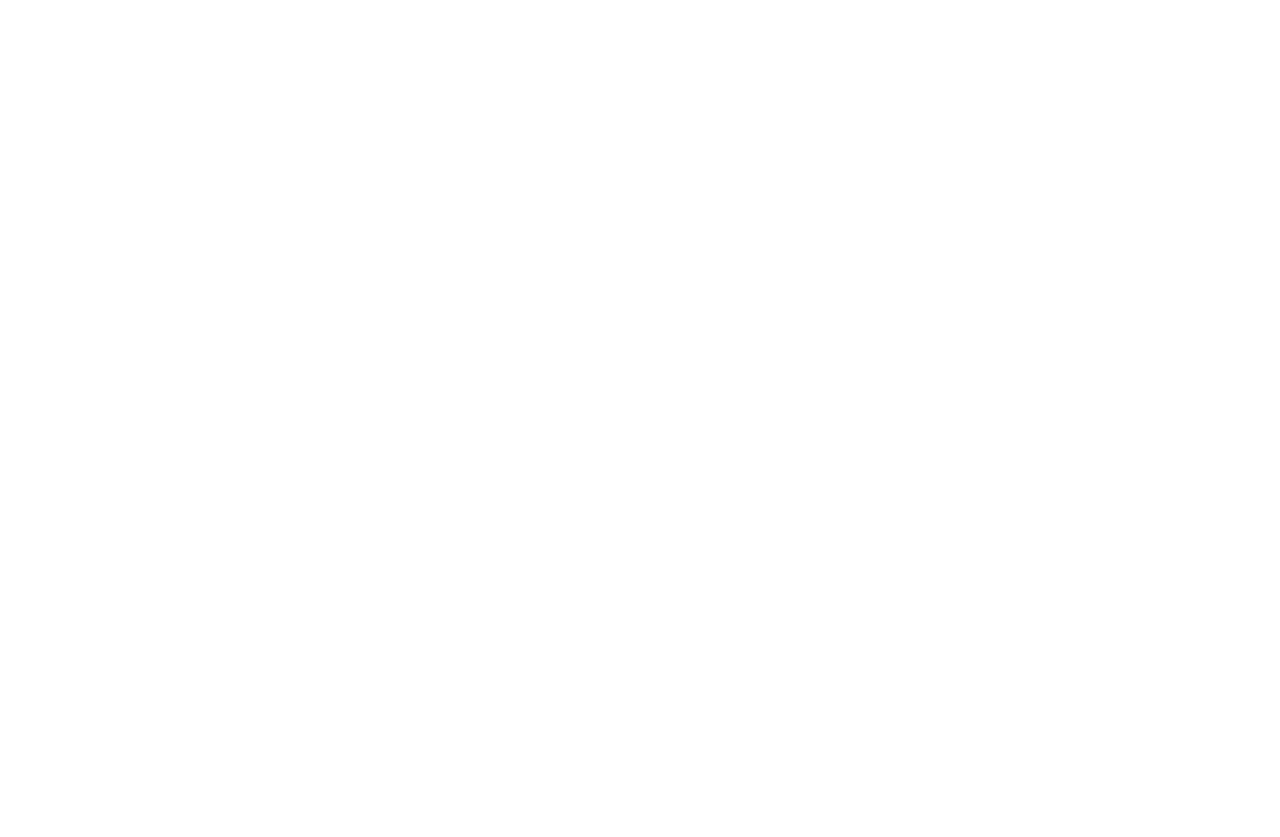
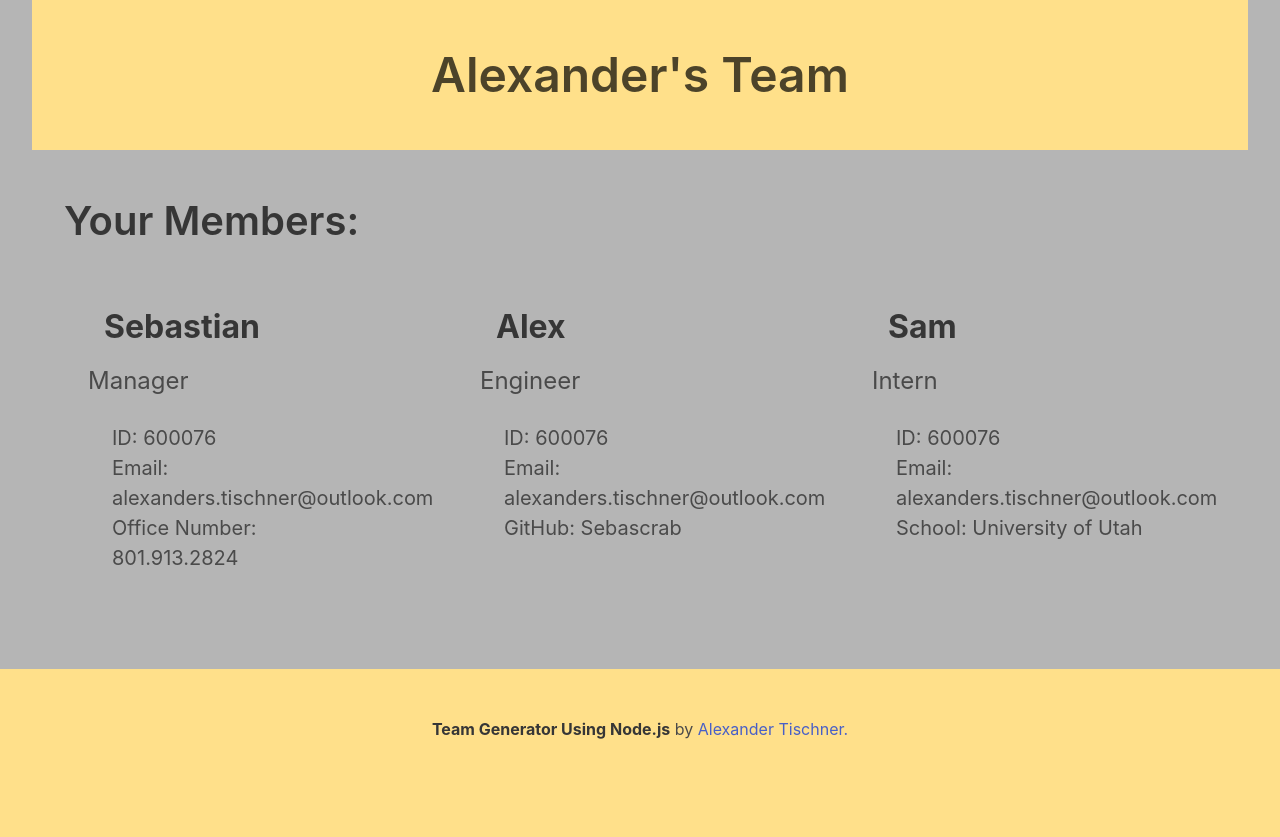
Before and after one commit to Sebascrab/Team-Generator-With-Node.js, a website: page index.html in a window 1280 px wide. Before the commit the page ends 800 px from the top, so only its background shows below. Drawn offline with nearby package versions, Linux system fonts and the light colour scheme.

Commit message:
added main html layout

```diff
--- a/index.html
+++ b/index.html
@@ -1,5 +1,6 @@
 <!DOCTYPE html>
 <html lang="en">
+
 <head>
     <meta charset="UTF-8">
     <meta http-equiv="X-UA-Compatible" content="IE=edge">
@@ -9,7 +10,76 @@
     <link rel="stylesheet" href="https://cdn.jsdelivr.net/npm/bulma@0.9.4/css/bulma.min.css">
     <script src="https://kit.fontawesome.com/619ebb2432.js" crossorigin="anonymous"></script>
 </head>
+
 <body>
+    <div class="pageContainer has-background-grey-light">
+        <div class="container is-fluid">
+            <div class="hero has-shadow is-warning ">
+                <div class="hero-body ">
+                    <h1 class="title has-text-centered is-size-1">Alexander's Team</h1>
+                </div>
+            </div>
+        </div>
+        <section class="section">
+            <div class="container">
+                <h3 class="title has-text-left is-size-2">Your Members:</h3>
+                <div class="columns">
+                    <div class="column is-one-third">
+                        <div class="card-content worker-card">
+                            <div class="card-header-title is-size-3">
+                                Sebastian
+                            </div>
+                            <div class="card-title is-size-4">Manager</div>
+                            <div class="card-content is-size-5">
+                                <ul class="list-group">
+                                    <li class="list-group-item">ID: 600076</li>
+                                    <li class="list-group-item">Email: alexanders.tischner@outlook.com</li>
+                                    <li class="list-group-item">Office Number: 801.913.2824</li>
+                                </ul>
+                            </div>
+                        </div>
+                    </div>
+                    <div class="column is-one-third">
+                        <div class="card-content worker-card">
+                            <div class="card-header-title is-size-3">
+                                Alex
+                            </div>
+                            <div class="card-title is-size-4">Engineer</div>
+                            <div class="card-content is-size-5">
+                                <ul class="list-group">
+                                    <li class="list-group-item">ID: 600076</li>
+                                    <li class="list-group-item">Email: alexanders.tischner@outlook.com</li>
+                                    <li class="list-group-item">GitHub: Sebascrab</li>
+                                </ul>
+                            </div>
+                        </div>
+                    </div>
+                    <div class="column is-one-third">
+                        <div class="card-content worker-card">
+                            <div class="card-header-title is-size-3">
+                                Sam
+                            </div>
+                            <div class="card-title is-size-4">Intern</div>
+                            <div class="card-content is-size-5">
+                                <ul class="list-group">
+                                    <li class="list-group-item">ID: 600076</li>
+                                    <li class="list-group-item">Email: alexanders.tischner@outlook.com</li>
+                                    <li class="list-group-item">School: University of Utah</li>
+                                </ul>
+                            </div>
+                        </div>
+                    </div>
+                </div>
+            </div>
+        </section>
+        <footer class="footer has-background-warning">
+            <div class="content has-text-centered">
+              <p>
+                <strong>Team Generator Using Node.js</strong> by <a href="https://github.com/Sebascrab/Team-Generator-With-Node.js">Alexander Tischner.</a>
+              </p>
+            </div>
+          </footer>
+    </div>
+</body>
 
-</body>
 </html>
```
Also changed, not shown: assets/html Templates/Engineer.html (added), assets/html Templates/Intern.html (added), assets/html Templates/Manager.html (added).
